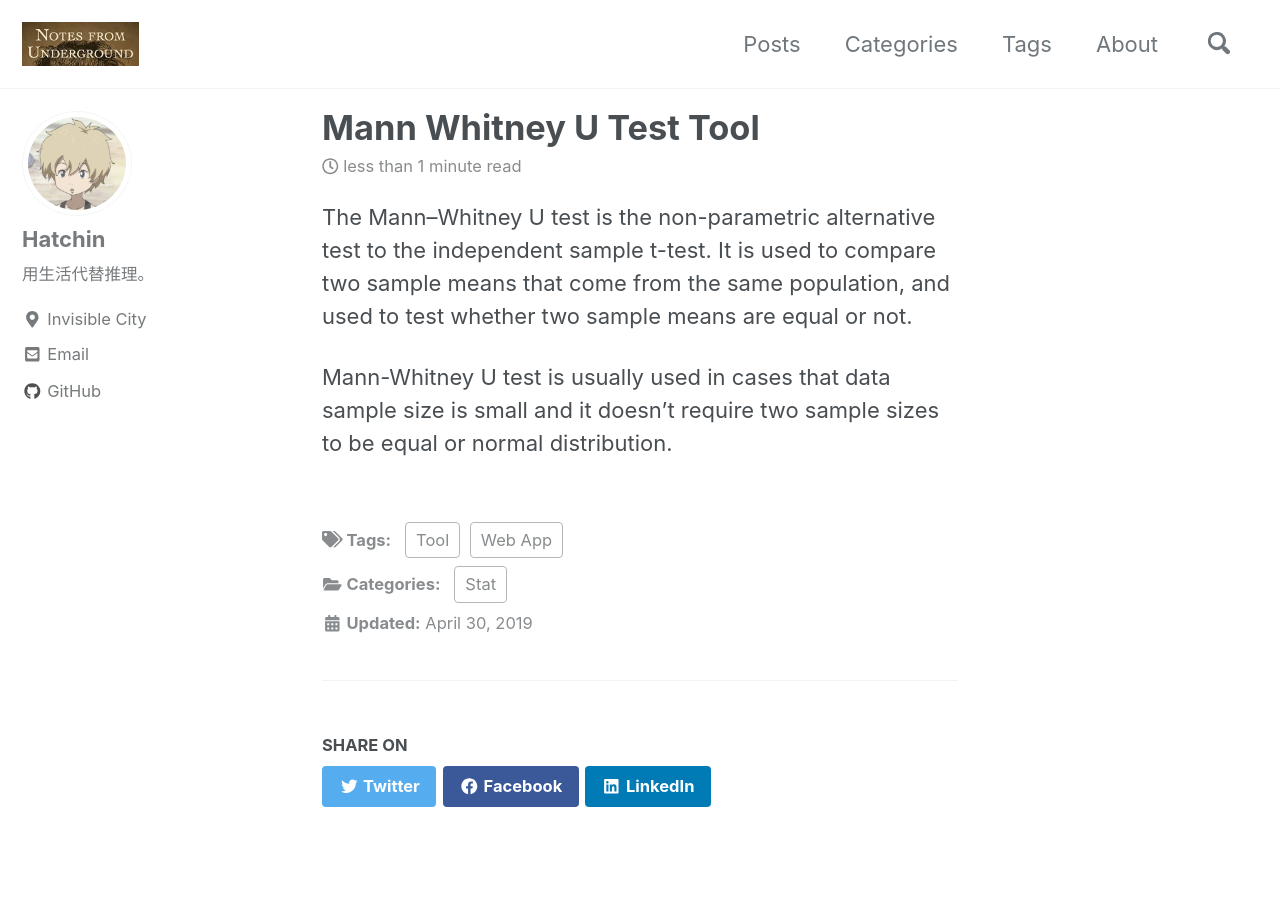
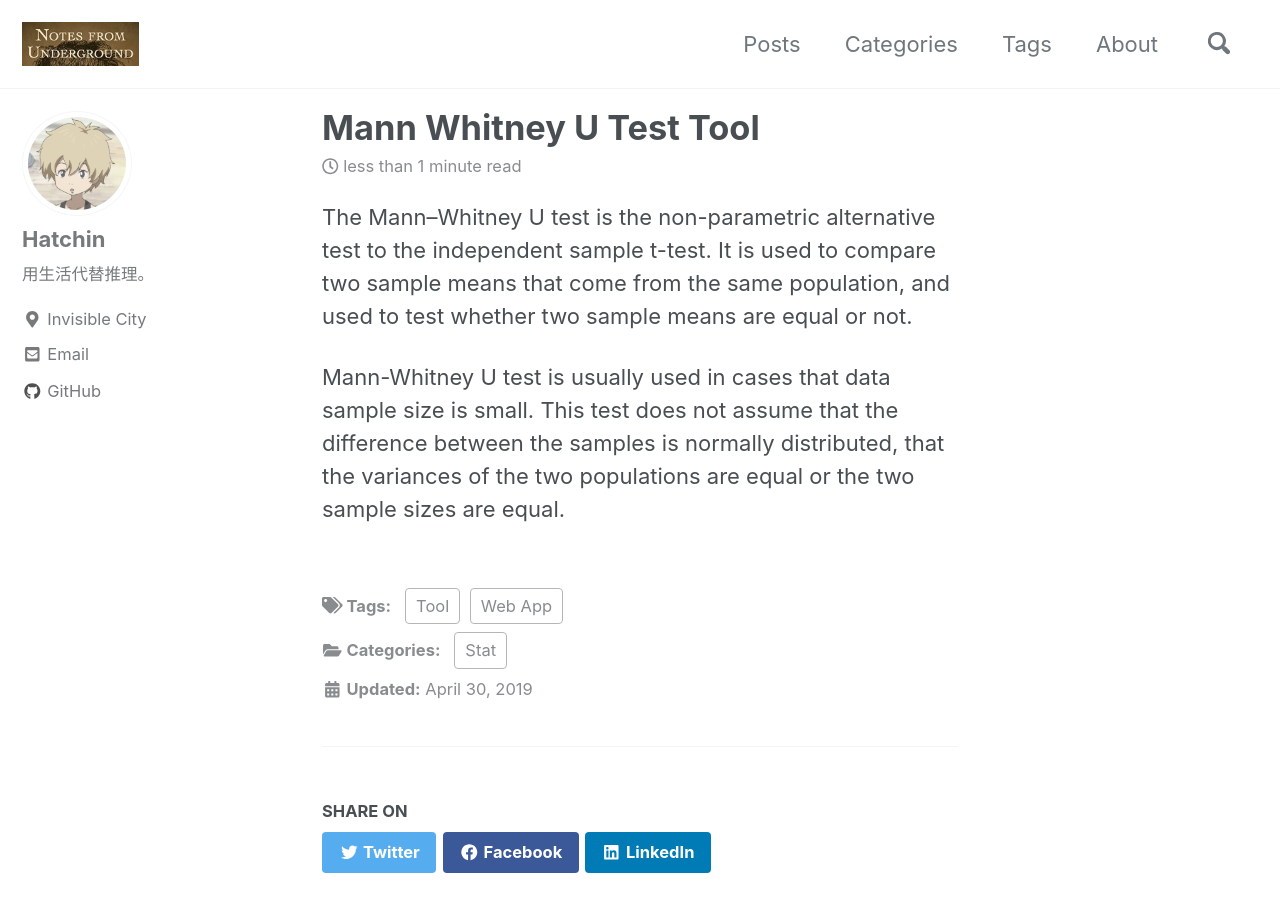
Before and after one commit to Hatchin/NotesFromTheUnderground, a Jekyll site: the page built from _posts/2019-4-30-long.md, in a window 1280 px wide and 900 px high. Built offline with Jekyll 4.4.1, drawn with Linux system fonts in a browser that asks for light colours; cached includes are drawn as plain includes; nearby versions of some CDN libraries.

Commit message:
Update 2019-4-30-long.md

```diff
--- a/_posts/2019-4-30-long.md
+++ b/_posts/2019-4-30-long.md
@@ -11,4 +11,4 @@ author_profile: true
 
 The Mann–Whitney U test is the non-parametric alternative test to the independent sample t-test. It is used to compare two sample means that come from the same population, and used to test whether two sample means are equal or not.
 
-Mann-Whitney U test is usually used in cases that data sample size is small and it doesn't require two sample sizes to be equal or normal distribution.
+Mann-Whitney U test is usually used in cases that data sample size is small. This test does not assume that the difference between the samples is normally distributed, that the variances of the two populations are equal or the two sample sizes are equal.
```
